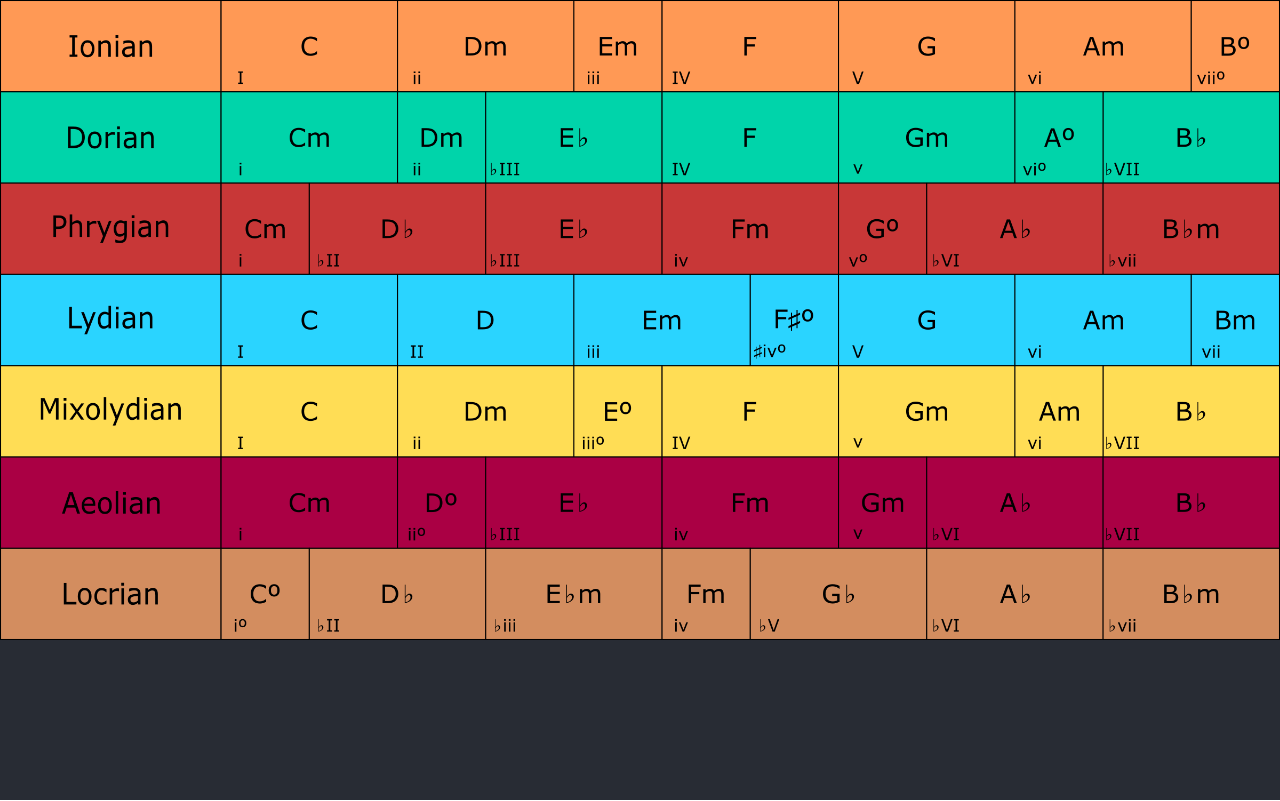
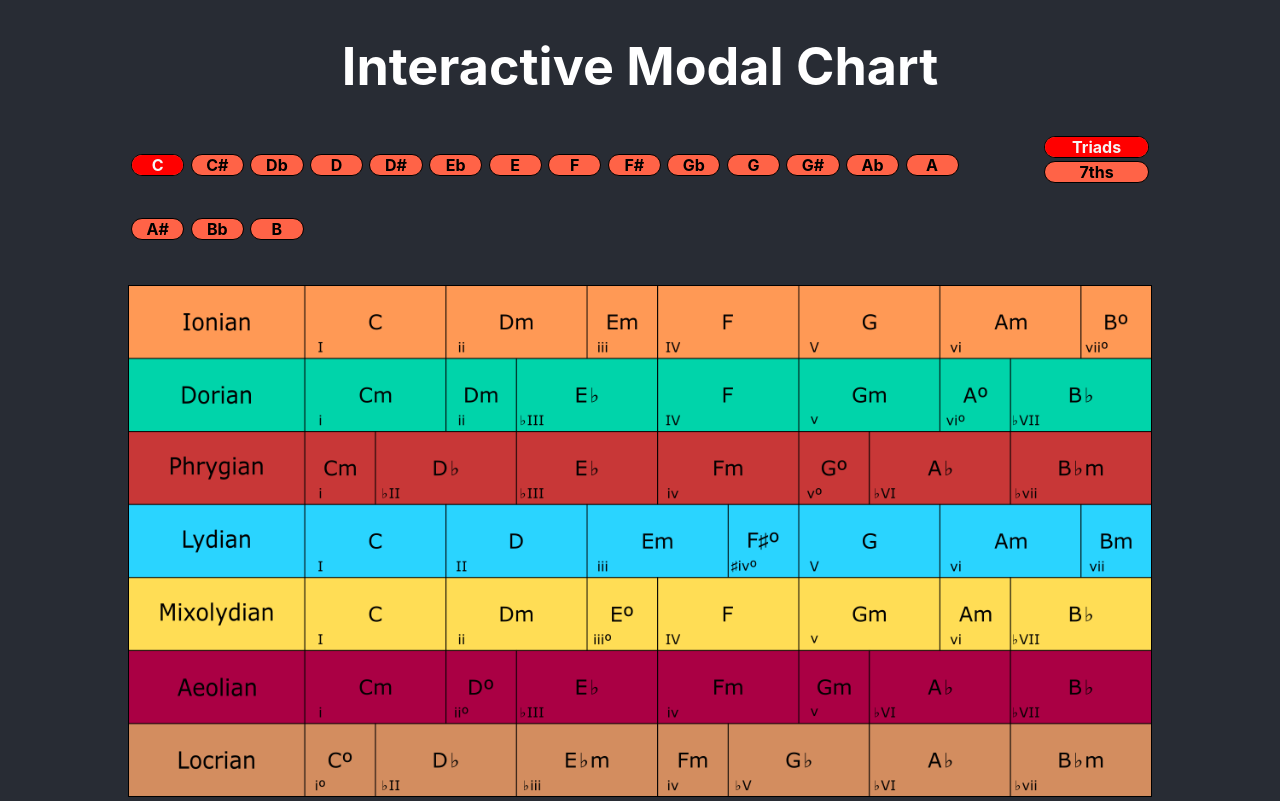
Before and after one commit to Tycholiz/modal-interchange-chart, a React (Create React App) app: page / in a window 1280 px wide. Built offline with nearby package versions, Linux system fonts and the light colour scheme.

Commit message:
cursor pointer, adjust spacing between keys and chart

```diff
--- a/src/styles/App.css
+++ b/src/styles/App.css
@@ -1,5 +1,4 @@
-@media only screen and (max-device-width: 800px)
-                   and (orientation: landscape) {
+/* @media only screen and (max-device-width: 800px) and (orientation: landscape) {
   .chartWrapper {
     position: relative;
   }
@@ -10,7 +9,7 @@
     overflow: hidden;
     width: 100vw;
   }
-}
+} */
 
 .App {
   display: flex;
--- a/src/styles/Chart.css
+++ b/src/styles/Chart.css
@@ -1,6 +1,7 @@
 .chartWrapper {
 	position: relative;
 	display: inline;
+	padding-top: 3vh;
 }
 
 img {
--- a/src/styles/Key.css
+++ b/src/styles/Key.css
@@ -1,15 +1,14 @@
-
 .keyWrapper {
 	margin-left: .2em;
 	margin-right: .2em;
-	height: 30px;
-	min-width: 40px;
-
+	min-width: 1.2em;
+	width: 4vw;
 }
 label.keyLabel {
 	display: inline-block;
 	height: 100%;
 	width: 100%;
+	cursor: pointer;
 }
 input:checked + label.keyLabel {
 	background: red;
@@ -20,3 +19,8 @@ input {
 	position: absolute;
   left: -1000px;
 }
+@media only screen and (min-device-width: 878px) {
+	.keyWrapper {
+		margin-top: 5px;
+	}
+}
--- a/src/styles/KeyContainer.css
+++ b/src/styles/KeyContainer.css
@@ -5,13 +5,15 @@
 	flex-direction: row;
 	align-items: center;
 	width: 80%;
-	justify-content: center;
 }
 .sharpFlatContainer {
 	display: flex;
 	flex-direction: row;
 }
 @media only screen and (min-device-width: 878px) {
+	.keyContainerWrapper {
+		justify-content: center;
+	}
 	.sharpFlatContainer {
 		flex-direction: column;
 	}
--- a/src/styles/Notation.css
+++ b/src/styles/Notation.css
@@ -1,12 +1,14 @@
 .notationWrapper {
 	margin: .2em;
-	min-width: 100px;
+	width: 8vw;
+	min-width: 4em;
 }
 
 label.notationLabel {
 	display: inline-block;
 	height: 100%;
 	width: 100%;
+	cursor: pointer;
 }
 
 input:checked + label.notationLabel {
```
